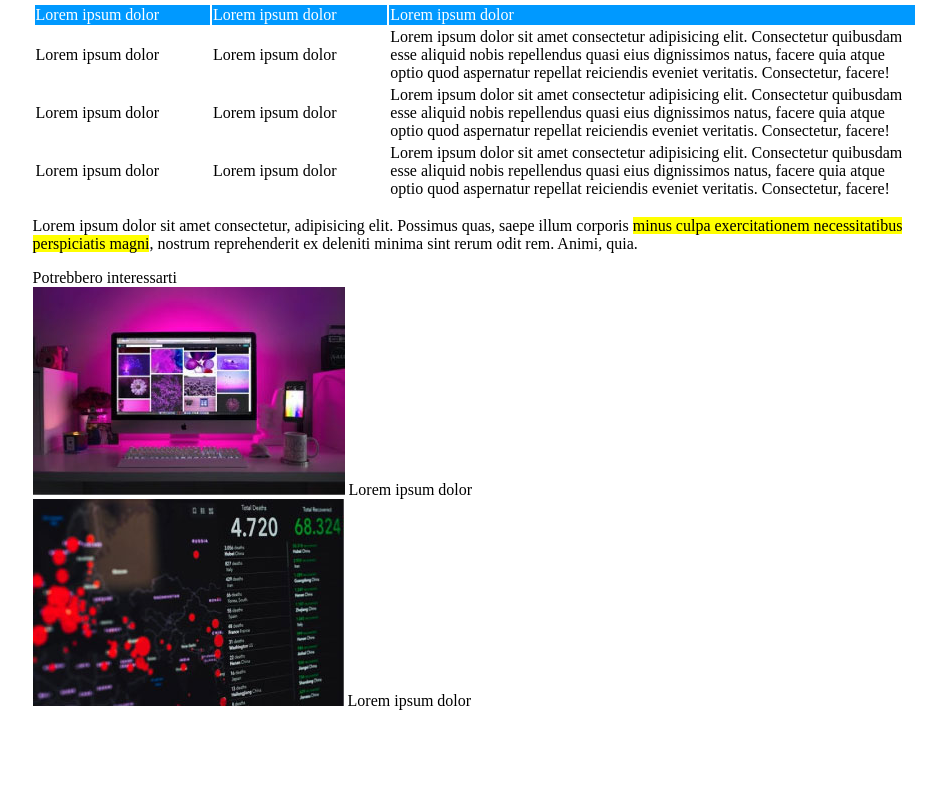
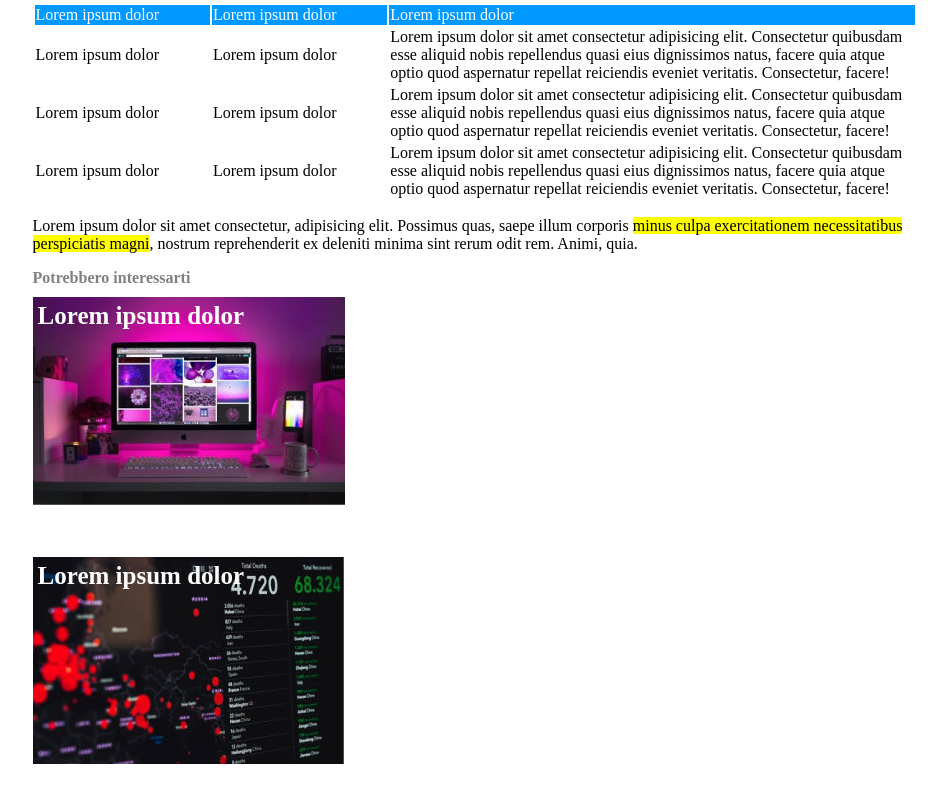
Before and after one commit to gmirizzi/html-css-booleaner, a plain HTML site: page index.html in a window 1280 px wide. Shown: the part 1191-2001 px from the top of the page, without its empty margins (165-1111 px from the left). Before the commit the page ends 1909 px from the top, so only its background shows below. Drawn offline with Linux system fonts and the light colour scheme.

Commit message:
correlati

```diff
--- a/css/stile.css
+++ b/css/stile.css
@@ -58,3 +58,24 @@ td:first-child {
 td:last-child {
     width: 60%;
 }
+
+section {
+    color: gray;
+    font-weight: bold;
+}
+
+.correlati {
+    height: 250px;
+    width: 350px;
+    color: white;
+    position: relative;
+    margin-top: 10px;
+}
+
+.correlati > .titolo{
+    color: white;
+    position: absolute;
+    left: 5px;
+    top:5px;
+    font-size: 25px;
+}
--- a/index.html
+++ b/index.html
@@ -18,9 +18,11 @@
             <h1>Internet deve essere al servizio del "bene pubblico": il manifesto di Tim Berners-Lee</h1>
             <div id="autore">Scritto da <span>The Booleaner</div>
             <div id="data">il 10/10/2020</div>
-            <section id='photos'>
-                <img src="img/tim-1.jpg" alt="tim1">
-                <img src="img/tim-2.jpg" alt="tim2">
+            <section>
+                <div class="photos">
+                    <img src="img/tim-1.jpg" alt="tim1">
+                    <img src="img/tim-2.jpg" alt="tim2">
+                </div>
                 <!-- sorgenti foto -->
                 <div class="source">1st photo: John S. and James L. Knight Foundation, by Scott Henrichsen</div>
                 <div class="source">2nd photo: Wikimedia, by Paul Clarke</div>
@@ -65,11 +67,11 @@
                 Potrebbero interessarti
                 <div class="correlati">
                     <img src="img/monitor.jpg" alt="monitor">
-                    Lorem ipsum dolor
+                    <div class="titolo">Lorem ipsum dolor</div>
                 </div>
                 <div class="correlati">
                     <img src="img/graph.jpg" alt="grafico">
-                    Lorem ipsum dolor
+                    <div class="titolo">Lorem ipsum dolor</div>
                 </div>
 
             </section>
```
